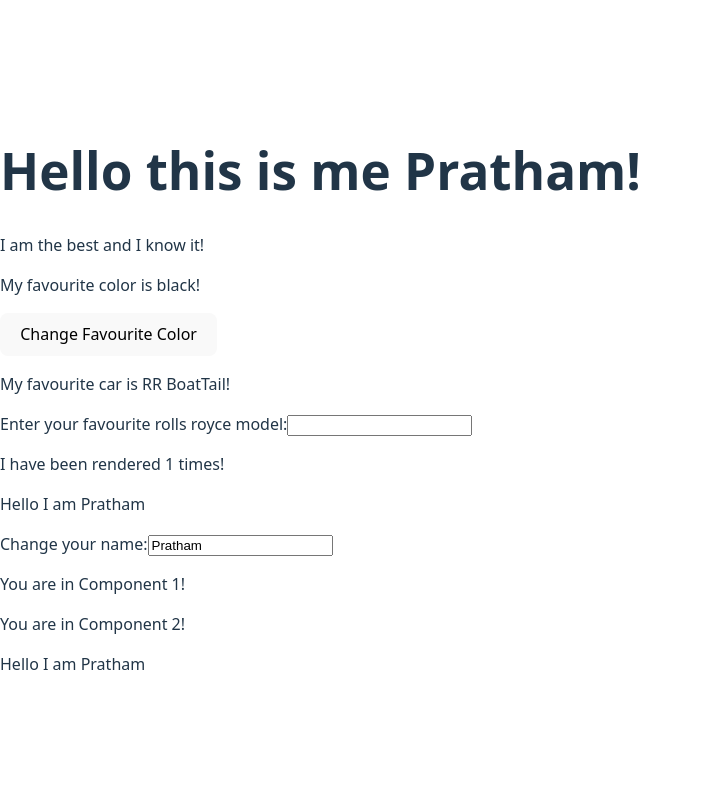
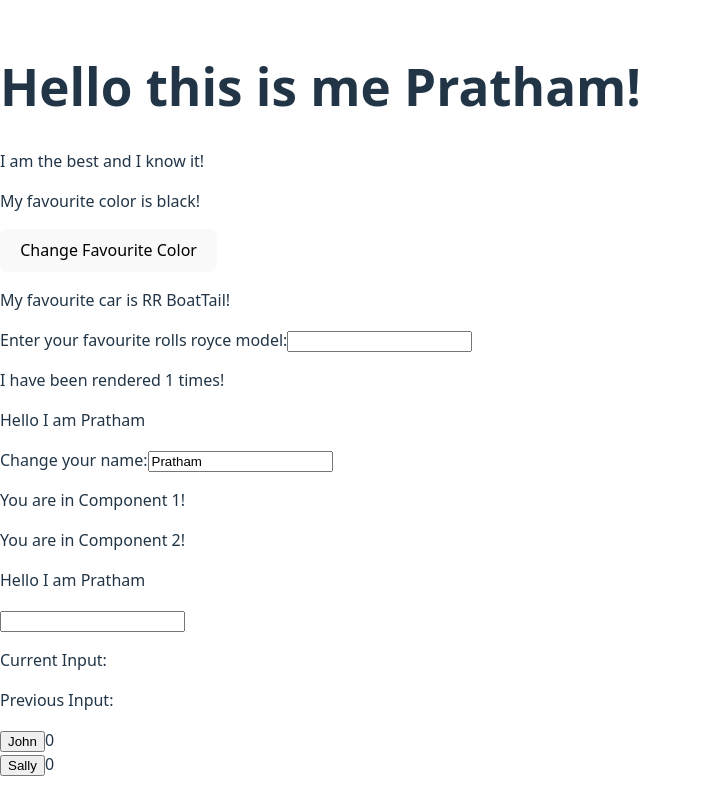
Before and after one commit to pratham2707/react-practice, a React (Vite) app: page / in a window 1280 px wide. Shown: the whole page, without its empty margins (0-701 px from the left). Built offline with nearby package versions, Linux system fonts and the light colour scheme.

Commit message:
useRef and useReducer

```diff
--- a/src/App.jsx
+++ b/src/App.jsx
@@ -5,6 +5,8 @@
 
 import UseContext from "./Components/Hooks/useContext"
 import UseEffect from "./Components/Hooks/useEffect"
+import Score from "./Components/Hooks/useReducer"
+import UseRef from "./Components/Hooks/useRef"
 import UseState from "./Components/Hooks/useState"
 
 // import ExampleOnClick from "./Components/Events/ExampleOnClick"
@@ -74,6 +76,8 @@ function App() {
       <UseState />
       <UseEffect />
       <UseContext />
+      <UseRef />
+      <Score />
     </>
   )
 }
--- /dev/null
+++ b/src/Components/Hooks/useReducer.jsx
@@ -0,0 +1,56 @@
+import { useReducer } from 'react';
+
+const initialScore = [
+    {
+        id: 1,
+        score: 0,
+        name: "John",
+    },
+    {
+        id: 2,
+        score: 0,
+        name: "Sally",
+    },
+];
+
+const reducer = (state, action) => {
+    switch (action.type) {
+        case "INCREASE":
+            return state.map((player) => {
+                if (player.id === action.id) {
+                    return { ...player, score: player.score + 1 };
+                } else {
+                    return player;
+                }
+            });
+        default:
+            return state;
+    }
+};
+
+function Score() {
+    const [score, dispatch] = useReducer(reducer, initialScore);
+
+    const handleIncrease = (player) => {
+        dispatch({ type: "INCREASE", id: player.id });
+    };
+
+    return (
+        <>
+            {score.map((player) => (
+                <div key={player.id}>
+                    <label>
+                        <input
+                            type="button"
+                            onClick={() => handleIncrease(player)}
+                            value={player.name}
+                        />
+                        {player.score}
+                    </label>
+                </div>
+            ))}
+        </>
+    );
+}
+
+export default Score;
--- /dev/null
+++ b/src/Components/Hooks/useRef.jsx
@@ -0,0 +1,20 @@
+import { useState, useEffect, useRef } from "react";
+
+function UseRef() {
+    const [input, setInput] = useState("");
+    const inputRef = useRef("");
+
+    useEffect(() => {
+        inputRef.current = input;
+    }, [input]);
+
+    return (
+        <>
+            <input type="text" value={input} onChange={(e) => setInput(e.target.value)}></input>
+            <p>Current Input: {input}</p>
+            <p>Previous Input: {inputRef.current}</p>
+        </>
+    )
+}
+
+export default UseRef;
```
